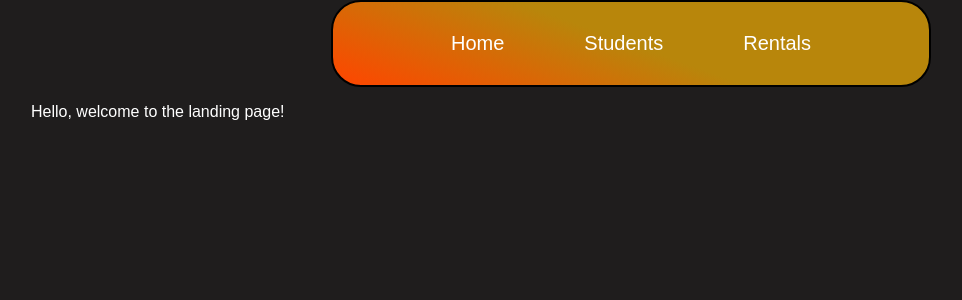
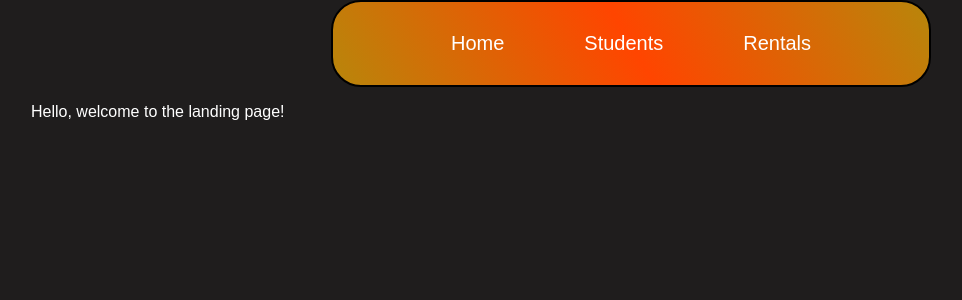
Before and after one commit to emma-barash/automation-work, a React (Create React App) app in the folder client/: page / in a window 1280 px wide. Shown: the top 300 px of the page, without its empty margins (9-971 px from the left). Built offline with nearby package versions, Linux system fonts and the light colour scheme.

Commit message:
more styling

```diff
--- a/client/src/components/Students.js
+++ b/client/src/components/Students.js
@@ -59,7 +59,7 @@ class Students extends Component {
             <StudentContainer>
                 { mappedStudents }
                 </StudentContainer>
-                <FormTitle onClick={this.handleCheckbox} >Student Creation Form</FormTitle>
+                <FormTitle onClick={this.handleCheckbox}>Create A Student</FormTitle>
                 { this.state.addStudent ?
                 <Form
                     inputs={{ firstName: '', lastName: '', cohort: '', instructor: '', rentals: '', owing: '' }}
--- a/client/src/elements/Button.js
+++ b/client/src/elements/Button.js
@@ -11,6 +11,7 @@ export const AddStudent = styled.button`
         color: rgb(238, 119, 23);
         border: 2px solid goldenrod;
         cursor: pointer;
+        padding: 4px;
     }
     &:focus{
         outline: none;
--- a/client/src/elements/NavigationRibbon.js
+++ b/client/src/elements/NavigationRibbon.js
@@ -5,7 +5,7 @@ export const NavRibbon = styled.div`
     padding: 30px;
     text-align: center;
     margin: auto;
-    background-image: linear-gradient(200deg, darkgoldenrod, darkgoldenrod, orangered);
+    background-image: linear-gradient(240deg, darkgoldenrod, orangered, darkgoldenrod);
     /* background-image: linear-gradient(to bottom right, orangered, orange); */
     border: 2px solid black;
     border-radius: 30px;
--- a/client/src/elements/StudentCard.js
+++ b/client/src/elements/StudentCard.js
@@ -5,5 +5,6 @@ export const StudentCard = styled.div`
     border: 1px solid goldenrod;
     border-radius: 20px;
     padding: 20px 40px;
-    margin: 10px;
+    margin: 15px;
+    box-shadow: 0 0 10px goldenrod;
 `;
```
